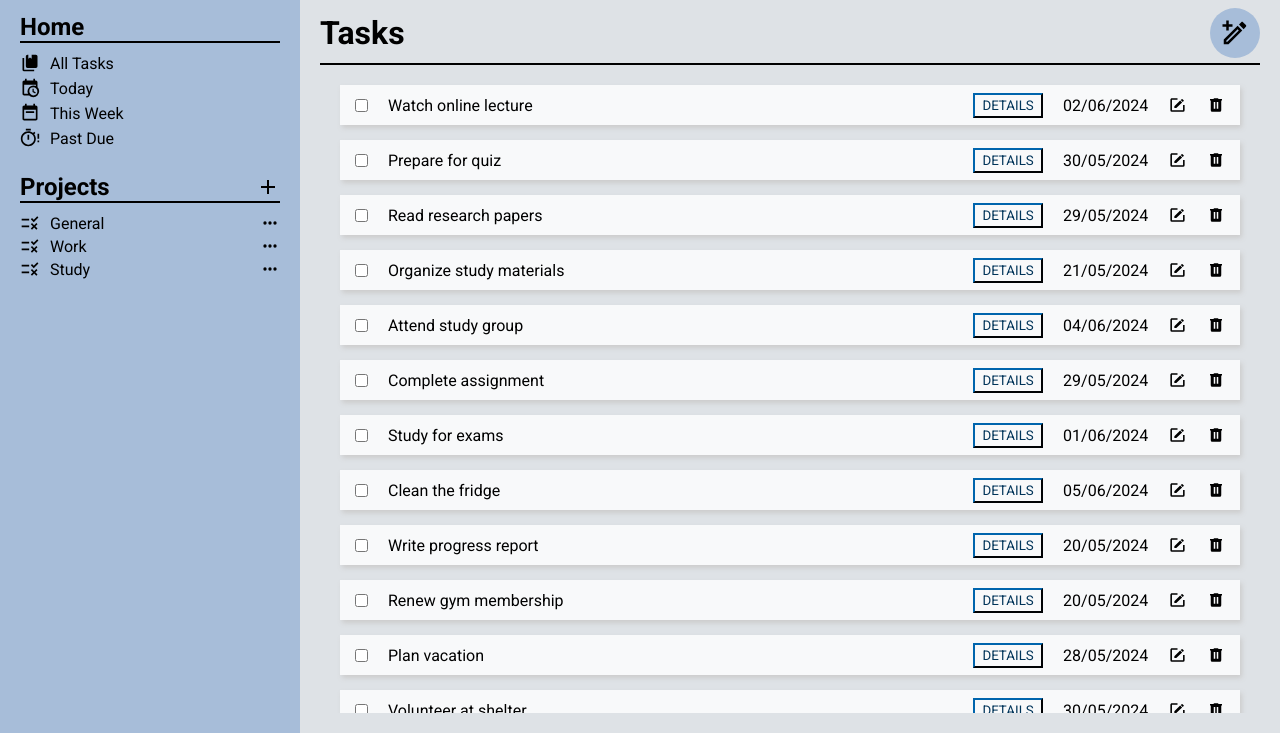
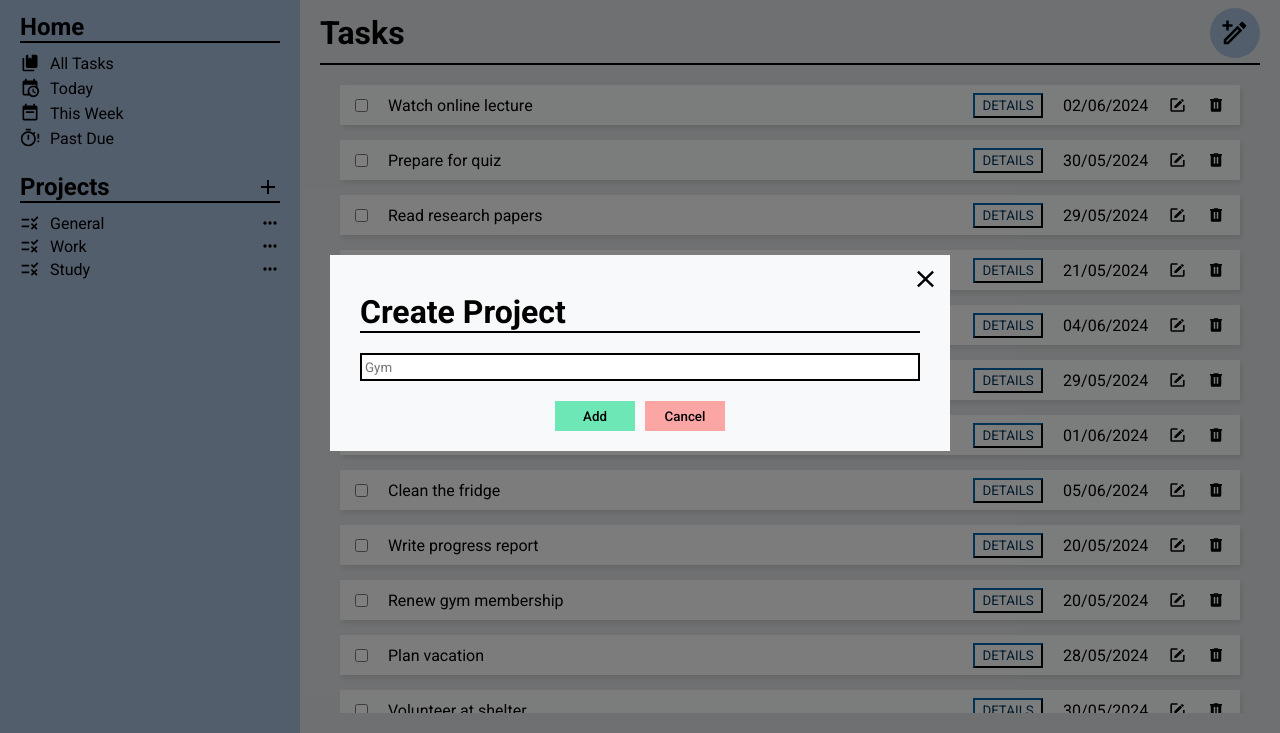
Before and after one commit to lostqubit/Todo-App, a website built with webpack: page src/index.html in a window 1280 px wide. Both pictures are taken after a click on the picture 268 px from the left and 254 px from the top of the page. Shown: the part 67-800 px from the top of the page. Built offline with nearby package versions, Linux system fonts and the light colour scheme.

Commit message:
add creating new projects

```diff
--- a/src/render.js
+++ b/src/render.js
@@ -78,7 +78,6 @@ const display = (() => {
 
     let parentDiv = document.querySelector("#content-body");
     let container;
-    let taskFormContainer;
 
     const projectContainer = document.querySelector("#projects>ul");
 
@@ -87,7 +86,6 @@ const display = (() => {
     const createTaskForm = () => {
         const formContainer = document.createElement("div");
         formContainer.classList.add("taskform");
-        formContainer.style.display = "none";
 
         const newTaskDiv = document.createElement("div");
 
@@ -206,20 +204,15 @@ const display = (() => {
             count++;
             tasks[count] = newTask;
             if(currentPage!==4 || (currentPage===4 && data.get('project')===document.querySelector("#content-body>h2").innerText)) addTask(newTask,count);
-            formContainer.style.display = "none";
-            form.reset();
-            datePicker.valueAsDate = new Date();
+            formContainer.remove();
         });
 
         closeButton.addEventListener("click",() => {
-            formContainer.style.display = "none";
-            datePicker.valueAsDate = new Date();
+            formContainer.remove();
         });
 
         cancelButton.addEventListener("click", () => {
-            form.reset();
-            formContainer.style.display = "none";
-            datePicker.valueAsDate = new Date();
+            formContainer.remove();
         });
 
         return formContainer;
@@ -230,7 +223,6 @@ const display = (() => {
 
         const formContainer = document.createElement("div");
         formContainer.classList.add("taskform");
-        formContainer.style.display = "flex";
 
         const newTaskDiv = document.createElement("div");
 
@@ -551,11 +543,8 @@ const display = (() => {
         parentDiv.appendChild(heading);
         parentDiv.appendChild(container);
 
-        taskFormContainer = createTaskForm();
-        parentDiv.appendChild(taskFormContainer);
-
         button.addEventListener("click", () => {
-            taskFormContainer.style.display = "flex";
+            parentDiv.appendChild(createTaskForm());
         });
 
         for(let taskId of Object.keys(tasks)){
@@ -646,11 +635,8 @@ const display = (() => {
         parentDiv.appendChild(heading);
         parentDiv.appendChild(container);
 
-        taskFormContainer = createTaskForm();
-        parentDiv.appendChild(taskFormContainer);
-
         button.addEventListener("click", () => {
-            taskFormContainer.style.display = "flex";
+            parentDiv.appendChild(createTaskForm());
         });
 
         for(let taskId of Object.keys(tasks)){
@@ -681,7 +667,72 @@ const display = (() => {
         return project;
     };
 
+    const addProjectForm = () => {
+        const addProjectContainer = document.createElement("div");
+        addProjectContainer.id = "add-project";
+
+        const div = document.createElement("div");
+        div.id = "addProject-content"
+
+        const div1 = document.createElement("div");
+        const closeProjects = document.createElement("img");
+        closeProjects.src = closeIcon;
+        div1.appendChild(closeProjects);
+        div.appendChild(div1);
+
+        const heading = document.createElement("h1");
+        heading.innerText = "Create Project";
+        div.appendChild(heading);
+
+        const div2 = document.createElement("div");
+
+        const newProjectForm = document.createElement("form");
+        newProjectForm.id = "project-form";
+        const newProjectInput = document.createElement("input");
+        newProjectInput.placeholder = "Gym";
+        newProjectInput.name = "project";
+        newProjectInput.required = true;
+        newProjectInput.maxLength ="10";
+        newProjectForm.appendChild(newProjectInput);
+        div2.appendChild(newProjectForm);
+
+        const div3 = document.createElement("div");
+        const addProjectButton = document.createElement("button");
+        addProjectButton.innerText = "Add";
+        addProjectButton.setAttribute("form","project-form");
+        const cancelProjectButton = document.createElement("button");
+        cancelProjectButton.innerText = "Cancel";
+        div3.appendChild(addProjectButton);
+        div3.appendChild(cancelProjectButton);
+        div2.appendChild(div3);
+        div.appendChild(div2);
+
+        addProjectContainer.appendChild(div);
+        parentDiv.appendChild(addProjectContainer);
+
+        closeProjects.addEventListener("click", () => {
+            addProjectContainer.remove();
+        });
+
+        cancelProjectButton.addEventListener("click", () => {
+            addProjectContainer.remove();
+        });
+
+        newProjectForm.addEventListener("submit",(event) => {
+            event.preventDefault();
+            const data = new FormData(event.target);
+            const newProjectName = data.get("project").slice(0,1).toUpperCase()+data.get('project').slice(1);
+            projects.push(newProjectName);
+            projectContainer.appendChild(createProject(newProjectName));
+            addProjectContainer.remove();
+            parentDiv.innerHTML = "";
+            loadProjectTasks(newProjectName);
+        });
+    };
+
     const loadProjects = () => {
+        const addProjectButton = document.querySelector("#projects>h2>img");
+        addProjectButton.addEventListener("click", addProjectForm);
         for(let projectName of projects){
             const project = createProject(projectName);
             projectContainer.appendChild(project);
--- a/src/style.css
+++ b/src/style.css
@@ -264,6 +264,7 @@ header img{
     left:0;
     right:0;
     background-color: rgba(0,0,0,0.5);
+    display: flex;
     justify-content: center;
     align-items: center;
 }
@@ -384,7 +385,6 @@ header img{
     display: flex;
     justify-content: flex-end;
     align-items: center;
-
 }
 
 #details-content>div:first-child>img{
@@ -414,3 +414,87 @@ header img{
 #details-content>div:last-child>p:nth-of-type(2n-1){
     font-weight: 500;
 }
+
+#add-project{
+    height: 100%;
+    position: fixed;
+    top:0;
+    bottom:0;
+    left:0;
+    right:0;
+    background-color: rgba(0,0,0,0.5);
+    display: flex;
+    justify-content: center;
+    align-items: center;
+}
+
+#addProject-content{
+    width: max(400px,50%);
+    height: max-content;
+    background-color: #f8f9fa;
+}
+
+#addProject-content>div:first-child{
+    display: flex;
+    justify-content: flex-end;
+    align-items: center;
+}
+
+#addProject-content img{
+    height: 1.8rem;
+    padding-top: 10px;
+    padding-right:10px;
+    cursor: pointer;
+}
+
+#addProject-content>h1{
+    margin-left: 30px;
+    margin-right: 30px;
+    margin-bottom: 20px;
+    border-bottom: 2px solid black;
+}
+
+#addProject-content>div:last-child{
+    display: flex;
+    flex-direction: column;
+    gap: 15px;
+    margin-left: 30px;
+    margin-right: 30px;
+    margin-bottom: 20px;
+}
+
+#project-form{
+    display: flex;
+    flex-direction: column;
+    margin-bottom: 5px;
+}
+
+#project-form input{
+    height: 1.5rem;
+    border: 2px solid black;
+    padding-left: 3px;
+}
+
+#project-form+div{
+    display: flex;
+    justify-content: center;
+    gap: 10px;
+}
+
+#addProject-content button{
+    border:none;
+    outline:none;
+    height: 30px;
+    width: 80px;
+    cursor: pointer;
+}
+
+#addProject-content button:first-child{
+    background-color: #6ee7b7;
+    font-weight: 500;
+}
+
+#addProject-content button:last-child{
+    background-color: #fca5a5;
+    font-weight: 500;
+}
```
